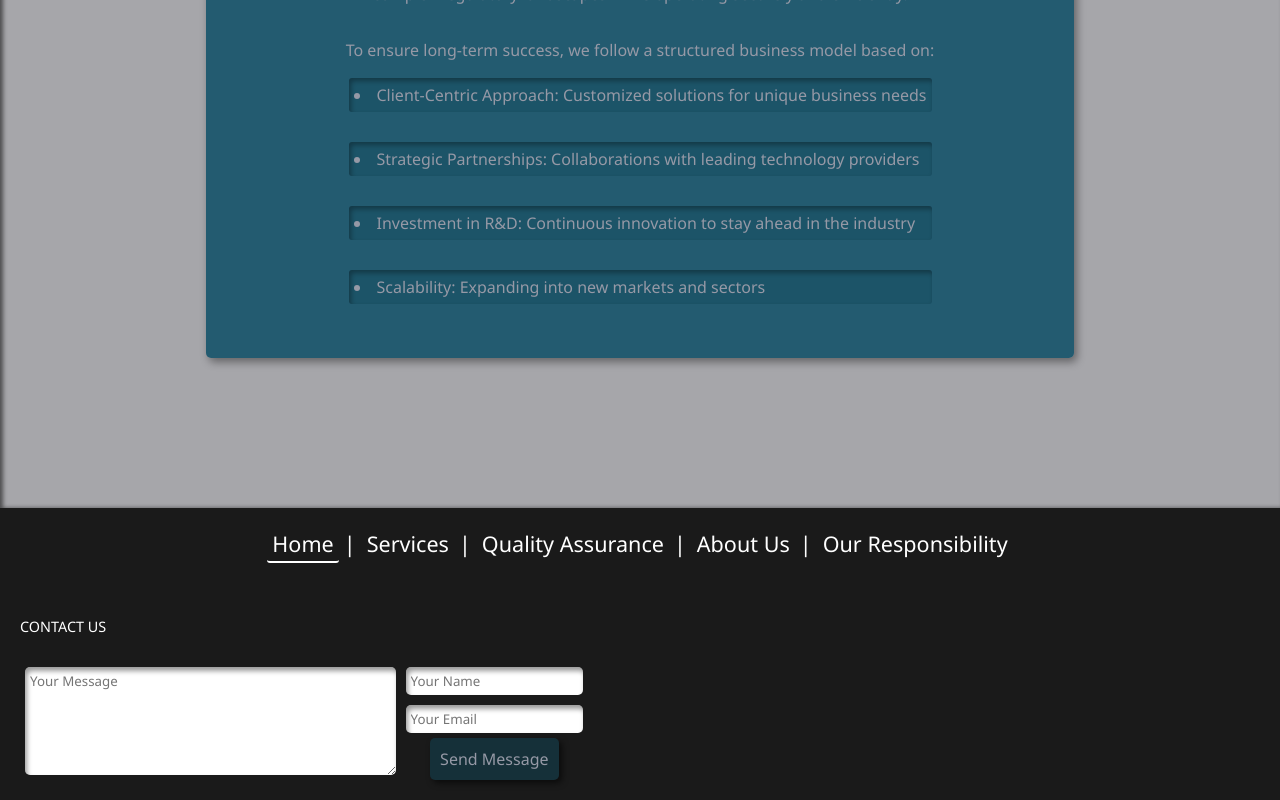
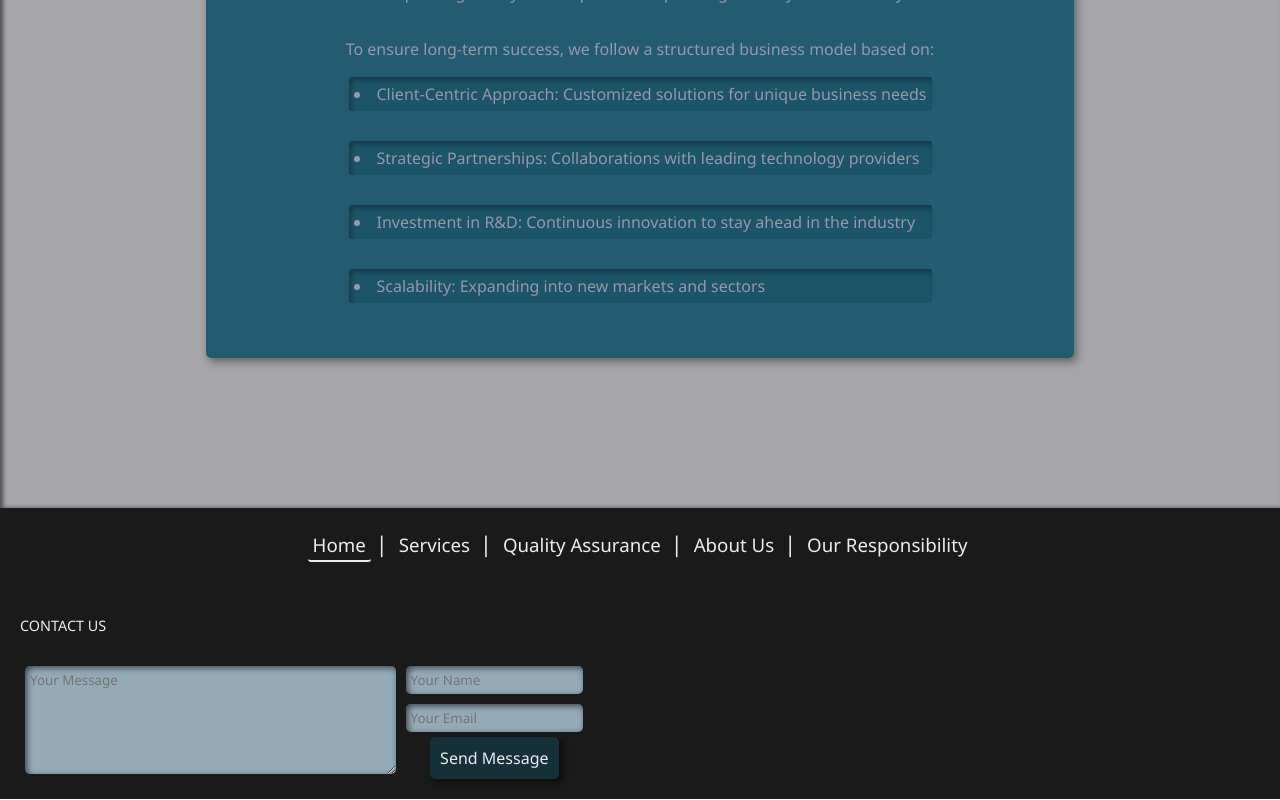
Before and after one commit to luay458/FGS_Frontend, a React (Vite) app: page / in a window 1280 px wide. Shown: the part 442-1242 px from the top of the page. Built offline with nearby package versions, Linux system fonts and the light colour scheme.

Commit message:
Dark and Light mode added V2.0

```diff
--- a/src/App.tsx
+++ b/src/App.tsx
@@ -10,7 +10,6 @@ import Services from './pages/Services';
 // CSS
 import "./styles/fonts.css";
 import "./styles/styles.css";
-
 
 function App() {
   return (
--- a/src/styles/fonts.css
+++ b/src/styles/fonts.css
@@ -4,11 +4,14 @@
 /* ============================================================================================================ */
 body, html, button, a, input, textarea, .bullets, .simple-bullets{
     font-weight: 300;
-    color: #9699a6; /* Light mode black*/
+    color: var(--font-1);
     font-family: "Segoe UI", Tahoma, Geneva, Verdana, sans-serif;
 }
-.nav-links a, .footer-nav-links a, .menu-toggle, footer {
-    color: #ffffff;
+.nav-links a, .footer-nav-links a, .menu-toggle, footer, button {
+    color: var(--font-2);
+}
+button:hover, #theme-toggle:hover{
+    color: var(--font-2-hover);
 }
 
 /* ============================================================================================================ */
@@ -21,9 +24,9 @@ body, html, button, a, input, textarea, .bullets, .simple-bullets{
 }
 .nav-links a , .footer-nav-links a {
     text-decoration: none;
-    font-size: 1.5em
+    font-size: 1.3em
 } .nav-links a:hover, .footer-nav-links a:hover {
-    color: #ffffff90;
+    color: var(--font-3);
 }
 .footer-nav-links {
     font-size: 0.9em;
@@ -83,11 +86,11 @@ p.thanks-msg{
     /* HEADER*/
     /* ============================================================================================================ */
     .nav-links a{
-        font-size: 1em;
+        font-size: 1.3em;
         font-weight: 300;
     }
     .footer-nav-links a {
-        font-size: 1.5em;
+        font-size: 1em;
         font-weight: 300;
     }
     .nav-links a:hover, .footer-nav-links a:hover {
--- a/src/styles/styles.css
+++ b/src/styles/styles.css
@@ -1,3 +1,47 @@
+/* ============================================================================================================ */
+/* THEME VARIABLES */
+/* ============================================================================================================ */
+/* In light mode (:root), we define colors that suit a light appearance.
+   In dark mode ([data-theme="dark"]), we preserve your original dark colors.
+   You can adjust the light-mode variables to suit your desired aesthetic.
+*/
+:root {
+    --background-color: #11101c00;
+    --header-overlay: #050505b4;
+    --content-bg: #11101c5f;
+    --main-content-bg: #115168df;
+    --nav-hover-border: #4a4a4a93;
+    --nav-hover-bg: #dbcbcb2e;
+    --menu-bg: #333;
+    --footer-bg: #1a1a1a;
+    --input-bg: #9fb6c4ec;
+    --footer-button-color: #11516868;
+    --footer-button-color-hover: #80bcdd9d;
+    --inner-container-color: #0e44574d;
+    --font-1: #9699a6;
+    --font-2: #ececec;
+    --font-3: #ffffff90;
+    --font-2-hover: #b8b8b8;
+}
+[data-theme="light"] {
+    --background-color: #ffffff00;              /* Body, html background */
+    --header-overlay: #19181e97;    /* Header/footer overlay (light) */
+    --content-bg: rgba(244, 244, 244, 0.89);        /* Content background (light) */
+    --main-content-bg: #cbe9f471;                 /* Main content container background (light blue) */
+    --nav-hover-border: rgba(0, 0, 0, 0.57);
+    --nav-hover-bg: rgba(255, 255, 255, 0.18);
+    --menu-bg: #70ADC2;
+    --footer-bg: #7bc0d9df;
+    --input-bg: #ffffffaa;
+    --footer-button-color: rgba(176, 214, 228, 0.551);
+    --footer-button-color-hover: rgba(118, 142, 151, 0.334);
+    --inner-container-color: #ffffff14;
+    --font-1: #1d1e27ee;
+    --font-2: #efefef;
+    --font-3: #00000090;
+    --font-2-hover: #e7c9c9;
+}
+
 /* ============================================================================================================ */
 /* GENERAL STYLES */
 /* ============================================================================================================ */
@@ -5,14 +49,15 @@ body, html {
     margin: 0;
     padding: 0;
     height: 100%;
-
     display: flex;
     flex-direction: column;
+    background-color: var(--background-color);
+}
 
+header, footer {
+    z-index: 10;
 }
-header, footer {
-    z-index: 10; /* Make sure the header and footer are always above everything else */
-}
+
 /* Remove phone highlighting and outlining on buttons */
 button, button:focus, a, a:focus, input, textarea, select, .menu-toggle {
     outline: none;
@@ -23,123 +68,111 @@ button, button:focus, a, a:focus, input, textarea, select, .menu-toggle {
 /* HEADER AND FOOTER */
 /* ============================================================================================================ */
 header {
-    /* Making sure the header stays on top of the screen with position and z-index */
     position: sticky;
     width: 100vw;
     top: 0;
     left: 0;
     z-index: 100;
-    /* Background Image*/
     background-image: url("../images/backgroundImage.jpg");
     background-size: cover;
     background-position: center;
     background-repeat: no-repeat;
 }
-/* ===================================================== */
-/* Ensures both containers have the same overlay to look seamless */
+
 .navbar, .down-container {
-   /* Color and blur will overlay the bg image which is in header */
-   background: #050505b4;
+   background: var(--header-overlay);
    backdrop-filter: blur(2px);
 }
-/* Navbar is the container that holds everything on the top of the screen */
+
 .navbar {
-
     display: flex;
     align-items: baseline;
-
     transform: translateY(0) scale(1);
     height: auto;
     padding: 10px;
-
     box-shadow: 1.8px 3.7px 3.7px hsl(0deg 0% 0% / 0.44);
 }
-/* When on the home page, navbar will take up the entire screen height */
-.home-page header .navbar {
-    /*height: calc(75vh - 20px);  Calculations are to account for the down button container and padding of the navbar */
+
+/* .home-page header .navbar {
     box-shadow: none;
-}
-/* ===================================================== */
-/* Container that holds the logo and navigation buttons, row is to ensure they stay side by side not stacked on top */
-/* ===================================================== */
-.nav-container{
+}*/
+
+.nav-container {
     width: -webkit-fill-available;
 }
-/* Container that holds the logo */
-.homelink{
-    cursor: pointer; /* The logo image links to home, cursor should point to show this */
+
+.homelink {
+    cursor: pointer;
 }
-/* Larger logo on the homepage (top left homelink)
-.home-page header .logo-image {
-    width: 25vw;
-}*/
-/* When on every page other than home, it's smaller */
-.logo-image{
+
+.logo-image {
     height: 10vh;
 }
-/* ===================================================== */
-/* The navigation menu buttons container for the header and footer in their respective order */
-/* ===================================================== */
+
 .nav-links, .footer-nav-links {
     display: flex;
-    align-items: end;
-
+    align-items: baseline;
     list-style: none;
-    /* Removing default margins and padding from ul*/
     padding: 0;
     margin: 0;
 }
-.nav-links{
+
+.nav-links {
     justify-content: end;
 }
-.footer-nav-links{
+
+.footer-nav-links {
     justify-content: center;
     width: 100%;
 }
-/* The navigation menu buttons for the header and footer in their respective order */
-.nav-links a , .footer-nav-links a {
+
+.nav-links a, .footer-nav-links a {
     margin: 0px 5px;
     padding: 3px 5px;
+    border-radius: 3px;
+    text-decoration: none;
+}
 
-    border-radius: 3px;
+.nav-links a:hover {
+    border-color: var(--nav-hover-border);
+    background-color: var(--nav-hover-bg);
 }
-.nav-links a:hover {
-    border-color: #4a4a4a93;
-    background-color: #dbcbcb2e; /* Background color for header menu buttons only */
+
+.nav-button.active {
+    border-bottom: 2px solid var(--font-2);
 }
-.nav-button.active {
-    border-bottom: 2px solid #fff; /* White bottom border */
+
+.footer-nav-links a {
+    background-color: transparent;
 }
-.footer-nav-links a{
-    background-color: #00000000;
-}
-/* Separator for footer nav buttons - e.g " Home | Services | About Us" */
+
 ul.footer-nav-links li:not(:last-child)::after {
     content: "|";
     margin-right: 1px;
     font-size: 1.5em;
 }
-/* Create a pseudo-element that will serve as the animated underlined border - will only begin animation on hover */
+
 .nav-button::after {
     content: "";
     position: absolute;
     left: 50%;
     bottom: 0;
-    transform: translateX(-50%) scaleX(0); /* Start with scale 0, centered horizontally */
-    transform-origin: center; /* Expand from center */
-    width: 100%; /* Full width */
-    height: 2px; /* Adjust thickness as desired */
-    background-color: #fff; /* Border color */
-    transition: transform 0.3s ease; /* Adjust timing and easing as needed */
+    transform: translateX(-50%) scaleX(0);
+    transform-origin: center;
+    width: 100%;
+    height: 2px;
+    background-color: var(--font-2);
+    transition: transform 0.3s ease;
 }
-/* On hover, animate the pseudo-element to scale to full width */
+
 .nav-button:hover::after {
     transform: translateX(-50%) scaleX(1);
 }
+
 .nav-button {
-    position: relative; /* Makes sure the animation sticks to the button itself */
+    position: relative;
 }
-/* Phone only - hide the menu buttons and instead display a dropdown */
+
 .menu-toggle {
     display: none;
     background: none;
@@ -147,151 +180,125 @@ ul.footer-nav-links li:not(:last-child)::after {
     border-radius: 5px;
     background: #11516868;
     box-shadow: 3px 3px 6px hsl(0deg 0% 0% / 0.60);
-    background-color: #333;
+    background-color: var(--menu-bg);
     cursor: pointer;
 }
-/* ===================================================== */
-/* Footer Only */
-/* ===================================================== */
-/* Centers All Containers in the footer*/
+
+/* ============================================================================================================ */
+/* FOOTER ONLY */
+/* ============================================================================================================ */
 footer {
     display: flex;
     flex-direction: column;
     justify-content: center;
 }
+
 .footer {
-    background: #1a1a1a;
+    background: var(--footer-bg);
     padding: 20px;
     text-align: center;
 }
-/* The container in footer - below the footer nav buttons */
+
 .footer .container {
     display: flex;
     justify-content: space-between;
 }
-/* ===================================================== */
-/* Each section in the footer container takes up half of the container's width - change if # items increases*/
+
 .footer-section {
     width: 50%;
 }
-/* Contact Form */
+
 .footer form {
     display: flex;
 }
-.contact-form{
+
+.contact-form {
     max-width: 90%;
 }
-/* Separate stacked container of the name, email, and submit button */
-.submit-text-container{
+
+.submit-text-container {
     display: flex;
     flex-direction: column;
     justify-content: center;
     align-items: center;
-
     min-width: 30%;
     max-width: 40%;
     margin-left: 10px;
 }
-/* ===================================================== */
-/* Text Input customization */
 
+/* ============================================================================================================ */
+/* TEXT INPUT CUSTOMIZATION */
 .footer input, .footer textarea {
     width: 100%;
     padding: 5px;
     margin: 5px;
-
     border: none;
     border-radius: 5px;
-    box-shadow: 2px 4px 5px hsl(0deg 0% 0% / 0.40) inset;
+    background-color: var(--input-bg);
+    box-shadow: 2px 2px 6px hsl(0deg 0% 0% / 0.60) inset;
 }
-/* Submit button*/
-.footer button {
+
+.footer button, #theme-toggle {
     padding: 10px;
     cursor: pointer;
-
     border: none;
     border-radius: 5px;
-    background: #11516868;
+    background: var(--footer-button-color);
     box-shadow: 3px 3px 6px hsl(0deg 0% 0% / 0.60);
-} .footer button:hover {
-    background: #11516898;
-} .footer button:active {
+}
+
+.footer button:hover, #theme-toggle:hover {
+    background: var(--footer-button-color-hover);
+}
+
+.footer button:active, #theme-toggle:active {
     padding: 9.5px;
     outline: none;
     box-shadow: 2px 2px 3px hsl(0deg 0% 0% / 0.60) inset;
 }
+
 .thanks-msg-container {
     display: none;
-} .thanks-msg-container.submit{
+}
+.thanks-msg-container.submit {
     display: flex;
 }
+
 @keyframes fadeInOut {
     0% { opacity: 0; }
     10%, 80% { opacity: 1; }
     100% { opacity: 0; }
 }
-/* ===================================================== */
-/* Down button image only*/
-/* ===================================================== */
-/* Container which holds the down button, takes up the remaining bottom of the screen left by header, only shows at home */
-.down-container{
-    display: none; /* Default display until home is selected */
+
+/* ============================================================================================================ */
+/* DOWN BUTTON IMAGE */
+/* ============================================================================================================ */
+.down-container {
+    display: none;
     justify-content: center;
     align-items: center;
+    height: 20vh;
+    padding: 5vh 5vh 0 0;
+}
 
-    height: 20vh;
-    padding: 5vh 5vh 0 0 ;
-}
-/* Show down-container on the home page */
 .home-page .down-container {
     display: flex;
 }
-/* The down button image, below are the animations and size of the image */
-.down-image{
+
+.down-image {
     cursor: pointer;
     width: 5%;
-}
-@keyframes bounceAnimation {
-    0% {
-      transform: translateY(0);
-    }
-    70% {
-        transform: translateY(0);
-    }
-    78% {
-      transform: translateY(-20px); /* bounce up */
-    }
-    86% {
-      transform: translateY(0);
-    }
-    92% {
-      transform: translateY(-20px); /* second bounce up */
-    }
-    100% {
-      transform: translateY(0);
-    }
-}
-.down-image {
     animation: bounceAnimation 5s infinite;
 }
 
-/* Thanks for contacting
-#message-bubble {
-    position: absolute;
-    bottom: 120%;
-    left: 50%;
-    transform: translateX(-50%);
-    background-color: #dff0d8;
-    color: #3c763d;
-    padding: 10px 15px;
-    border: 1px solid #d6e9c6;
-    border-radius: 5px;
-    box-shadow: 0 2px 6px rgba(0,0,0,0.2);
-    z-index: 100;
-    opacity: 0;
-    animation: fadeInOut 5s forwards;
+@keyframes bounceAnimation {
+    0% { transform: translateY(0); }
+    70% { transform: translateY(0); }
+    78% { transform: translateY(-20px); }
+    86% { transform: translateY(0); }
+    92% { transform: translateY(-20px); }
+    100% { transform: translateY(0); }
 }
-*/
 
 /* ============================================================================================================ */
 /* MAIN CONTENT */
@@ -300,69 +307,60 @@ footer {
     display: flex;
     justify-content: center;
     align-items: center;
-
-    flex: 1; /* Expand size to fill remaining area*/
-
+    flex: 1;
     padding: 80px 20px 150px;
-    background-color: #11101c5f;
-
+    background-color: var(--content-bg);
     box-shadow: 3px 0px 4px hsl(0deg 0% 0% / 0.54) inset;
 }
-/* ===================================================== */
-/* Main Content Container */
-#main-content{
+
+#main-content {
     display: flex;
     flex-direction: column;
     justify-content: center;
     align-items: center;
-
     min-width: 40vw;
     max-width: 60vw;
-
     min-height: 20vw;
     max-height: 100%;
-
     padding: 2% 4%;
-
     border-radius: 5px;
-    background-color: #115168df;
+    background-color: var(--main-content-bg);
     box-shadow: rgba(0, 0, 0, 0.4) 3px 4px 8px;
 }
-/* ===================================================== */
-/* Container for titles*/
-.title-container{
+
+.title-container {
     margin: 20px 0;
     padding: 5px;
+    border-radius: 3px;
+    box-shadow: 1.8px 3.7px 3.7px hsl(0deg 0% 0% / 0.44);
+}
 
-    border-radius: 3px;
-
-    box-shadow: 1.8px 3.7px 3.7px hsl(0deg 0% 0% / 0.44);
-} .title-container, .bullets, .simple-bullets {
-    background-color: #0e44574d;
-}
-/* ===================================================== */
-/* Container for all bullet points */
-.bullet-container{
+.bullet-container {
     max-width: 80%;
     justify-content: center;
-    list-style:inside;
+    list-style: inside;
     padding: 0;
     margin: auto;
 }
-/* Each bullet point*/
-.bullets, .simple-bullets{
+
+.bullets, .simple-bullets {
     margin-bottom: 30px;
     border-radius: 3px;
     padding: 5px;
-
     box-shadow: 2px 3px 5px hsl(0deg 0% 0% / 0.33) inset;
 }
+
+.title-container, .bullets, .simple-bullets {
+    background-color: var(--inner-container-color);
+}
+
 li {
     margin-bottom: 2.5%;
 }
 
-
-
+/* ============================================================================================================ */
+/* RESPONSIVE STYLES (Portrait) */
+/* ============================================================================================================ */
 /* Hide nav links on small screens */
 @media screen and (orientation: portrait) {
     /* ============================================================================================================ */
@@ -374,7 +372,6 @@ li {
     }
     .navbar {
         padding: 5px 20px;
-        background: #050505bb;
         align-items: center;
     }
     /* No more down button */
@@ -443,28 +440,24 @@ li {
     }
 }
 
-
-
-
-
-/* Custom Scroll Bar*/
+/* ============================================================================================================ */
+/* CUSTOM SCROLL BAR */
+/* ============================================================================================================ */
 ::-webkit-scrollbar {
-    width: .5vw;
+    width: 0.5vw;
 }
-/* Track */
 ::-webkit-scrollbar-track {
     background: #00000020;
 }
-/* Handle */
 ::-webkit-scrollbar-thumb {
     border-radius: 1vh;
     cursor: pointer;
     background: #09090950;
 }
-/* Handle on hover */
 ::-webkit-scrollbar-thumb:hover {
     background: #696969;
 }
+
 
 /* Responsive Styles */
 @media screen and (orientation: portrait) {
@@ -476,11 +469,12 @@ li {
         display: flex;
         flex-direction: column;
         width: 200px;
-        background-color: #333;
+        background-color: var(--menu-bg);
         position: fixed;
         top: 70px; /* Adjust based on your header height */
         right: -100vw;
         transition: right 0.3s ease;
+        box-shadow: 8px 8px 8.2px hsl(0deg 0% 0% / 0.45);
     }
 
     .nav-links.open {
```
Also changed, not shown: src/components/Layout.tsx (+23 -6 lines), src/themeToggle.ts (added, +13 -0 lines).
